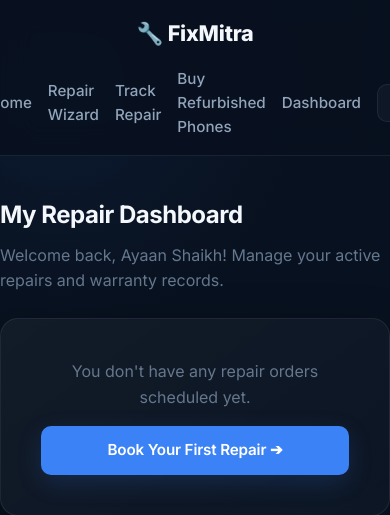
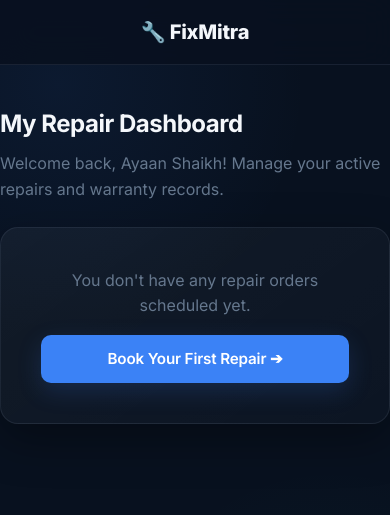
Before and after one commit to ayaanlbz90/fixmitra, a Flask app: page /dashboard in a window 390 px wide; the page is wider, and only the part inside the window is pictured. Shown: the top 515 px of that part. Run offline with Flask 3, Linux system fonts and the light colour scheme; a user stored in the database is signed in; data comes from the database, SQL or seed files in the repository.

Commit message:
Fix mobile viewport scaling and toggle top/bottom navigation

```diff
--- a/templates/base.html
+++ b/templates/base.html
@@ -2,25 +2,33 @@
 <html lang="en">
 <head>
     <meta charset="UTF-8">
-    <meta name="viewport" content="width=device-width, initial-scale=1.0">
+    <!-- Critical Viewport Meta Tag for Mobile Devices -->
+    <meta name="viewport" content="width=device-width, initial-scale=1.0, maximum-scale=1.0, user-scalable=no">
     <title>FixMitra — Aapka Device, Hamari Zimmedari</title>
     <link rel="stylesheet" href="{{ url_for('static', filename='css/style.css') }}">
     <link href="https://fonts.googleapis.com/css2?family=Inter:wght@400;500;600;700;800&display=swap" rel="stylesheet">
 
     <style>
-        /* Force Mobile Bottom Nav Display */
+        /* Mobile Navigation Overrides */
         @media screen and (max-width: 768px) {
             body {
                 padding-bottom: 70px !important;
             }
+            /* Hide top nav links on mobile to keep header clean */
+            .nav-links {
+                display: none !important;
+            }
+            /* Show app-like bottom navigation */
             #fixmitra-mobile-nav {
                 display: flex !important;
             }
+            /* Reposition floating WhatsApp button above bottom nav */
             .whatsapp-float {
                 bottom: 75px !important;
             }
         }
 
+        /* Bottom Nav Bar styling */
         #fixmitra-mobile-nav {
             display: none;
             position: fixed;
@@ -31,7 +39,7 @@
             height: 60px;
             background-color: #ffffff;
             border-top: 1px solid #e2e8f0;
-            box-shadow: 0 -2px 10px rgba(0,0,0,0.1);
+            box-shadow: 0 -2px 10px rgba(0,0,0,0.12);
             z-index: 999999;
             align-items: center;
             justify-content: space-around;
@@ -66,8 +74,8 @@
 <body>
 
     <nav class="navbar">
-        <div class="container nav-container">
-            <a href="/" class="logo">🔧 FixMitra</a>
+        <div class="container nav-container" style="display: flex; justify-content: space-between; align-items: center;">
+            <a href="/" class="logo" style="font-weight: 800; text-decoration: none; font-size: 1.25rem;">🔧 FixMitra</a>
 
             <ul class="nav-links">
                 <li class="nav-item">
@@ -99,7 +107,7 @@
         💬 Query via WhatsApp
     </a>
 
-    <!-- Mobile Bottom Navigation Bar with Direct SVGs -->
+    <!-- App-Style Bottom Nav Bar (Mobile Only) -->
     <div id="fixmitra-mobile-nav">
         <a href="/">
             <svg viewBox="0 0 16 16"><path d="M8.707 1.5a1 1 0 0 0-1.414 0L.646 8.146a.5.5 0 0 0 .708.708L2 8.207V13.5A1.5 1.5 0 0 0 3.5 15h9a1.5 1.5 0 0 0 1.5-1.5V8.207l.646.647a.5.5 0 0 0 .708-.708L13 5.793V2.5a.5.5 0 0 0-.5-.5h-1a.5.5 0 0 0-.5.5v1.293L8.707 1.5Z"/></svg>
```
